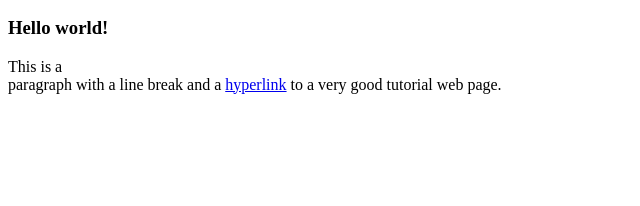
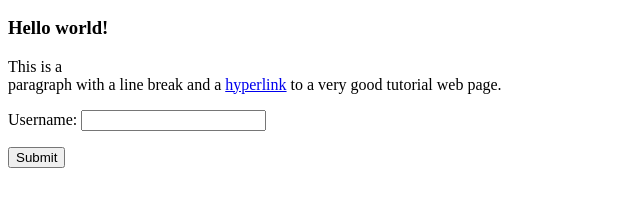
Before and after one commit to alvartapp/Lab1HTML, a plain HTML site: page index.html in a window 1280 px wide. Shown: the part 110-316 px from the top of the page, without its empty margins (0-640 px from the left). Drawn offline with Linux system fonts and the light colour scheme.

Commit message:
Parte tercera versión inicial

```diff
--- a/index.html
+++ b/index.html
@@ -14,5 +14,14 @@
     <p>This is a <br> paragraph with a line break and a
         <a href="https://www.w3schools.com">hyperlink</a>
         to a very good tutorial web page.</p>
+
+    <form action="">
+        <p>
+            <label for="username">Username:</label>
+            <input type="text" name="username" id="username"
+            title="Introduce your name" autocomplete="name"/>
+        </p>
+        <input type="submit" value="Submit">
+    </form>
 </body>
 </html>
```
